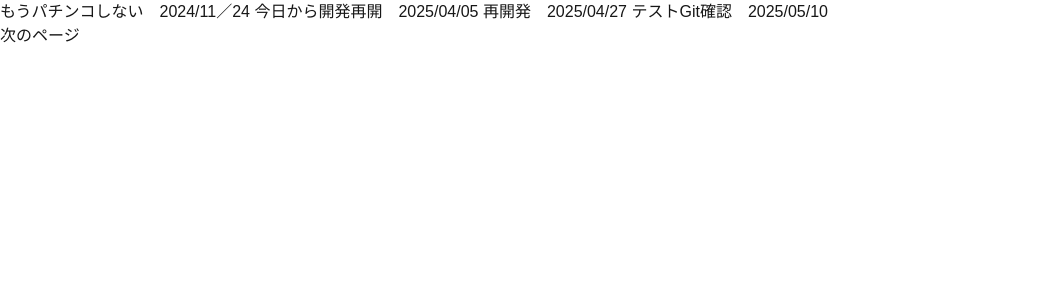
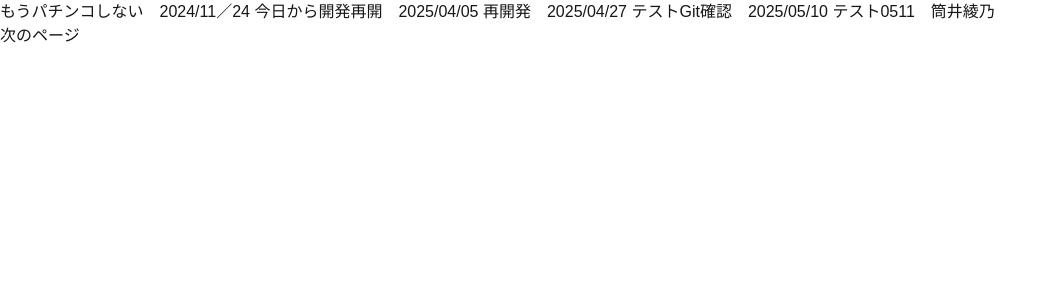
Before and after one commit to TsutsuiShinsuke/pre-architect-app-project, a Next.js app in the folder front-app/: page / in a window 1280 px wide. Shown: the top 300 px of the page, without its empty margins (0-1057 px from the left). Built offline with nearby package versions, Linux system fonts and the light colour scheme.

Commit message:
Topファイルに文言追加

```diff
--- a/front-app/src/components/Top.tsx
+++ b/front-app/src/components/Top.tsx
@@ -15,6 +15,7 @@ const Top = () => {
 				今日から開発再開　2025/04/05
 				再開発　2025/04/27
 				テストGit確認　2025/05/10
+				テスト0511　筒井綾乃
             </h1>
 
 			<Link href="/login">
```
